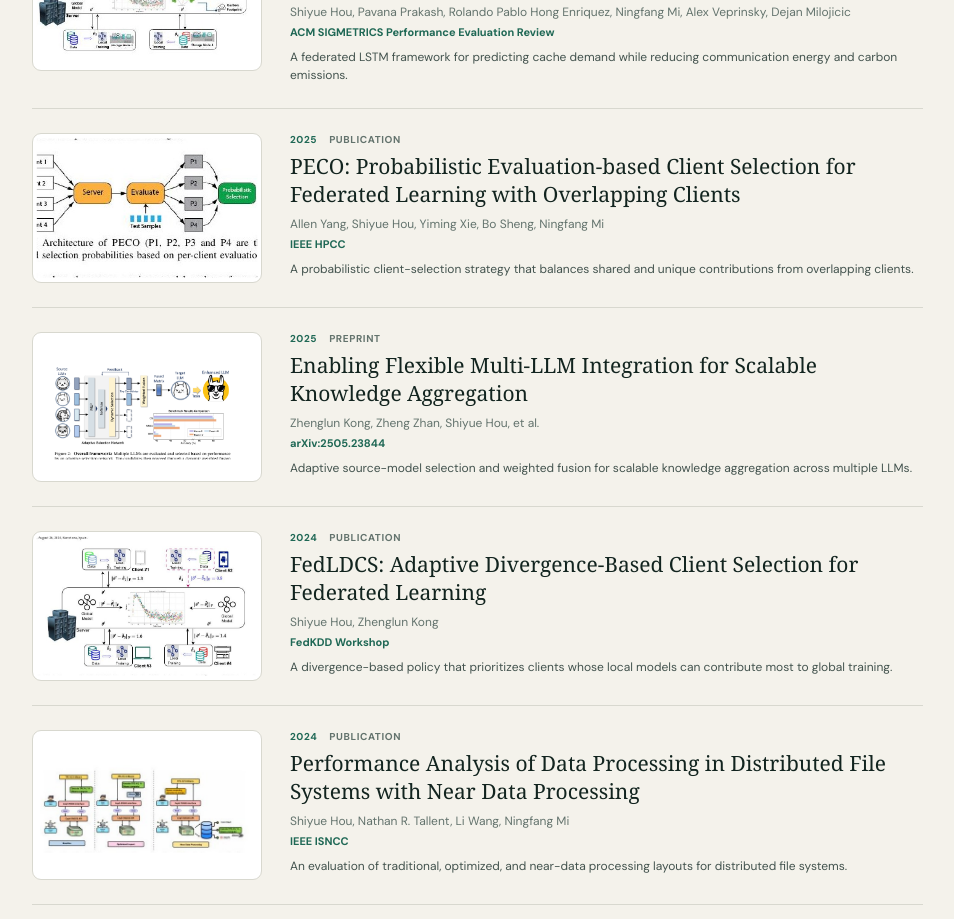
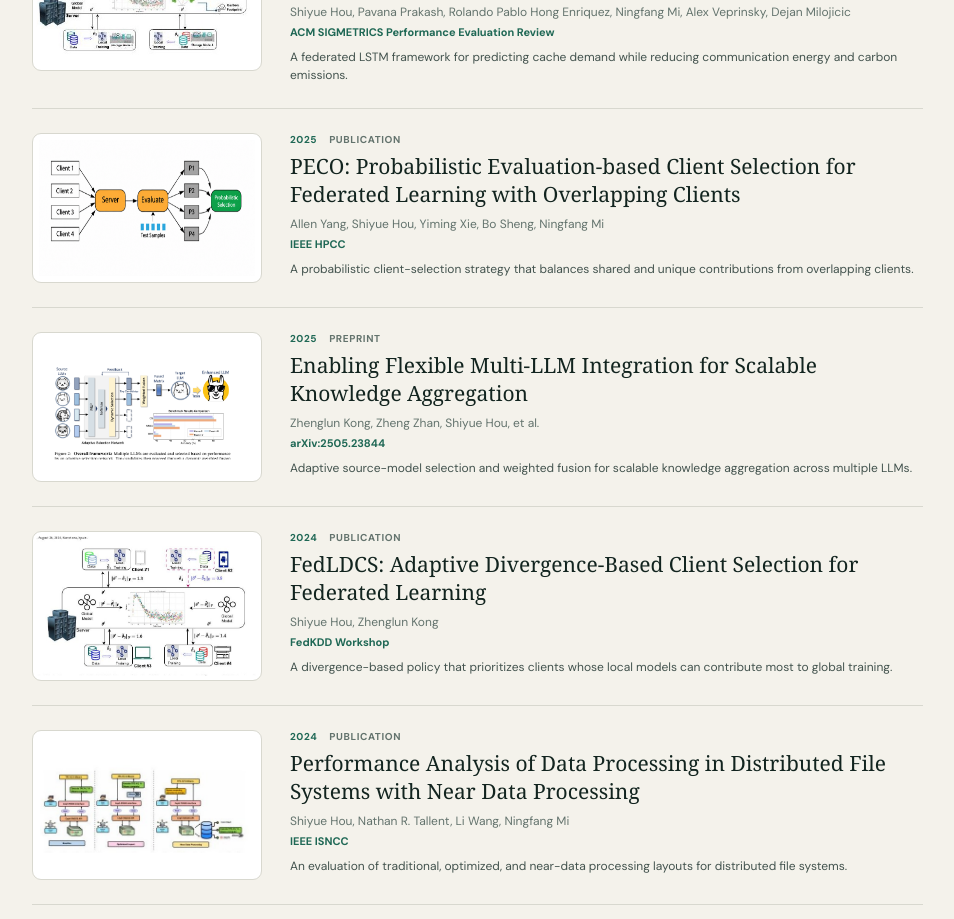
Before and after one commit to shou123/shou123.github.io, a React (Vite) app: page / in a window 1280 px wide. Shown: the part 2000-2919 px from the top of the page, without its empty margins (257-1211 px from the left). Built offline with nearby package versions, Linux system fonts and the light colour scheme; a web font is replaced by a local one.

Commit message:
Replace PECO figure with caption-free overview

```diff
--- a/src/App.tsx
+++ b/src/App.tsx
@@ -33,7 +33,7 @@ const publications = [
     year: '2025', type: 'Publication',
     title: 'PECO: Probabilistic Evaluation-based Client Selection for Federated Learning with Overlapping Clients',
     authors: 'Allen Yang, Shiyue Hou, Yiming Xie, Bo Sheng, Ningfang Mi', venue: 'IEEE HPCC',
-    href: 'https://www.cs.umb.edu/~shengbo/paper/hpcc25.pdf', image: './papers/peco-overview.jpg',
+    href: 'https://www.cs.umb.edu/~shengbo/paper/hpcc25.pdf', image: './papers/peco-overview-clean.png',
     summary: 'A probabilistic client-selection strategy that balances shared and unique contributions from overlapping clients.',
   },
   {
--- a/src/styles.css
+++ b/src/styles.css
@@ -72,6 +72,8 @@ h1 { margin: 16px 0 8px; font-size: clamp(52px, 7vw, 80px); line-height: 1; lett
 .paper-image img[src$="near-data-overview.jpg"] { transform: scale(.99); }
 .paper-image:hover img[src$="tierpilot-overview.jpg"],
 .paper-image:hover img[src$="near-data-overview.jpg"] { transform: scale(1.03); }
+.paper-image img[src$="peco-overview-clean.png"] { object-fit: fill; transform: none; }
+.paper-image:hover img[src$="peco-overview-clean.png"] { transform: scale(1.03); }
 .paper-meta { display: flex; gap: 12px; margin: 0 0 7px; color: var(--muted); font-size: 10px; font-weight: 700; letter-spacing: .06em; text-transform: uppercase; }
 .paper-meta span:first-child { color: var(--accent); }
 .paper h3 { max-width: 700px; margin: 0; font-family: 'Libre Caslon Display', Georgia, serif; font-size: 21px; line-height: 1.3; font-weight: 400; }
```
Also changed, not shown: public/papers/peco-overview-clean.png (added).
